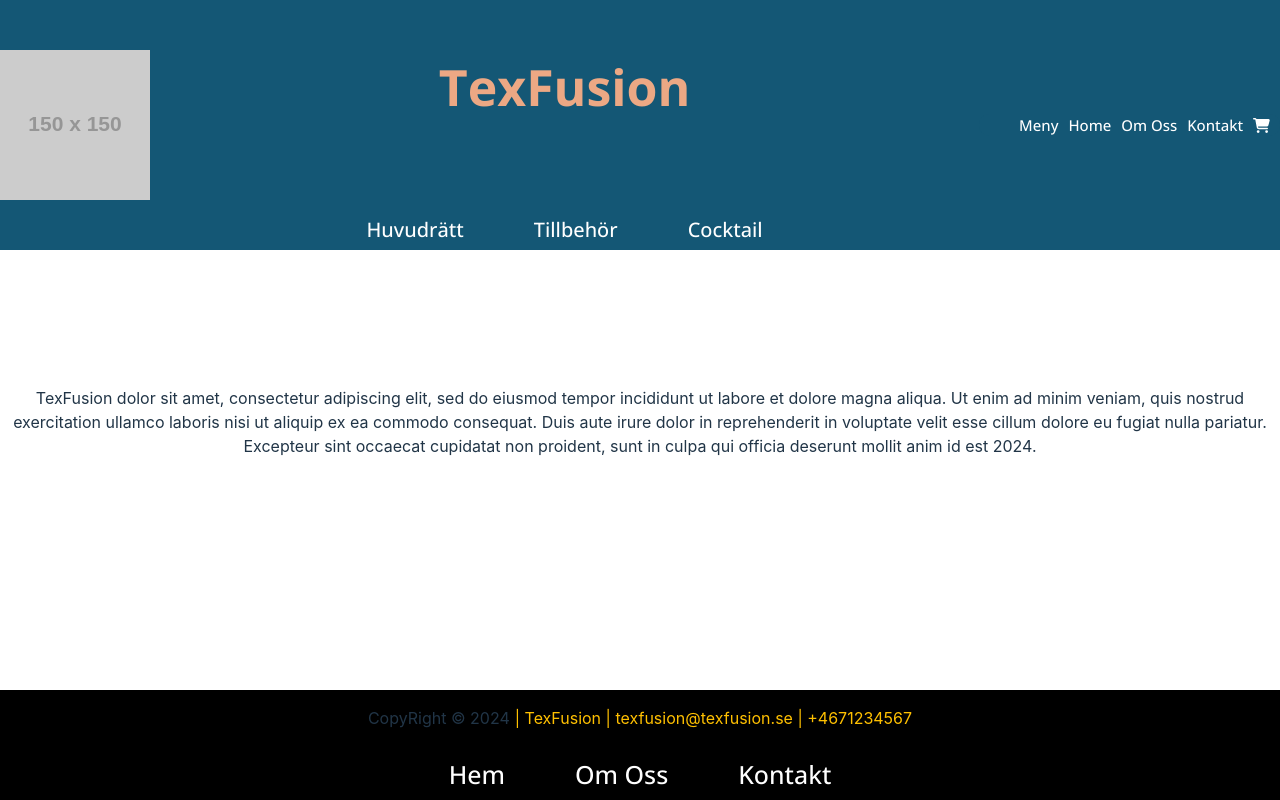
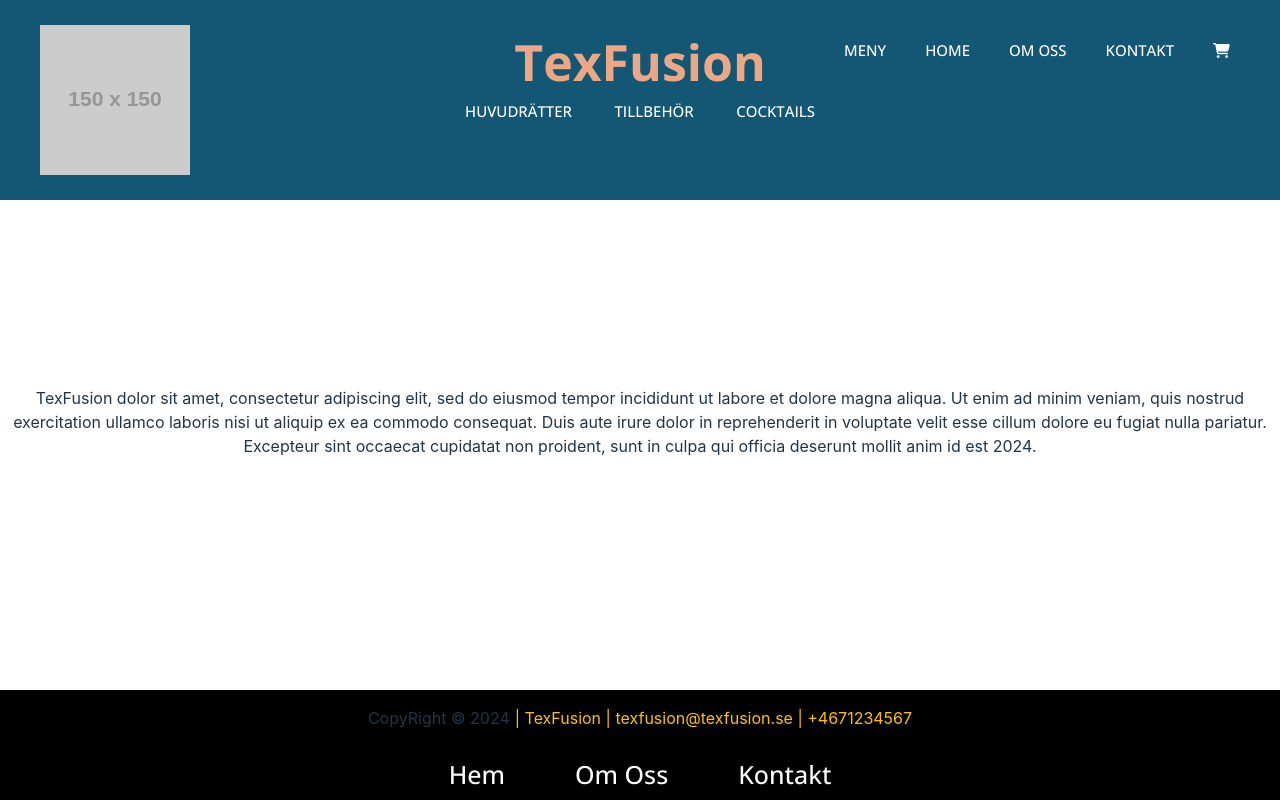
Before and after one commit to Rottweileriana/TexFusion, a React (Vite) app: page / in a window 1280 px wide. Built offline with nearby package versions, Linux system fonts and the light colour scheme.

Commit message:
Navbarpositions added some divs and divided nav in three for positioning

```diff
--- a/src/components/NavBarComponent.tsx
+++ b/src/components/NavBarComponent.tsx
@@ -17,6 +17,7 @@ export const NavBarComponent: React.FC = () => {
 
   return (
     <>
+      <NavbarBackground>
         <MainDiv>
           <LogoContainer>
             <img src="https://fakeimg.pl/150x150"/>
@@ -24,7 +25,6 @@ export const NavBarComponent: React.FC = () => {
           <LogotextSubnavbarContainer>
             <NavBarLogo>TexFusion</NavBarLogo>
             <NavBarListSub>
-            <NavBarListElements>
                 <LinkStyle
                   activeClass="active"
                   to="CourseMenu"
@@ -33,10 +33,8 @@ export const NavBarComponent: React.FC = () => {
                   offset={-162}
                   duration={500}
                 >
-                Huvudrätt
+                  HUVUDRÄTTER
                 </LinkStyle>
-            </NavBarListElements>
-            <NavBarListElements>
                 <LinkStyle
                   activeClass="active"
                   to="SidesMenu"
@@ -45,10 +43,8 @@ export const NavBarComponent: React.FC = () => {
                   offset={-162}
                   duration={500}
                 >
-                Tillbehör
+                  TILLBEHÖR
                 </LinkStyle>
-            </NavBarListElements>
-            <NavBarListElements>
                 <LinkStyle
                   activeClass="active"
                   to="CocktailMenu"
@@ -57,32 +53,30 @@ export const NavBarComponent: React.FC = () => {
                   offset={-162}
                   duration={500}
                 >
-                Cocktail
+                  COCKTAILS
                 </LinkStyle>
-            </NavBarListElements>
             </NavBarListSub>
           </LogotextSubnavbarContainer>
           <NavBarListMain>
-          <NavBarListElements>
               <NavLinkStyle
                 to="/menu"
               >
-              Meny
+                MENY
               </NavLinkStyle>
               <NavLinkStyle
                 to="/"
               >
-              Home
+                HOME
               </NavLinkStyle>
               <NavLinkStyle
                 to="/Info/OmOss"
               >
-              Om Oss
+                OM OSS
               </NavLinkStyle>
               <NavLinkStyle
                 to="/Info/Kontakt"
               >
-              Kontakt
+                KONTAKT
               </NavLinkStyle>
               <NavLinkStyle
                 to="/Shoppingcart"
@@ -92,28 +86,26 @@ export const NavBarComponent: React.FC = () => {
                 </Badge>
                 <FontAwesomeIcon icon={faShoppingCart} />
               </NavLinkStyle>
-          </NavBarListElements>
           </NavBarListMain>
         </MainDiv>
+      </NavbarBackground>
     </>
   );
 };
 
 //#region CSS
 
-const LogoContainer = styled.div`
-  display:flex;
-  width:150px;
-  height:150px;
-`;
-
-const LogotextSubnavbarContainer = styled.div`
-  width:250px;
-  height:100%;
-  display:flex;
-  flex-direction: column;
-  align-items:center;
-  justify-content:center;
+const NavbarBackground = styled.div`
+  display: flex;
+  align-items: center;
+  justify-content: center;
+  margin: 0;
+  background-color: #145775;
+  z-index: 9999;
+  width: 100%;
+  height: 200px;
+  position: fixed;
+  top: 0;
 `;
 
 const MainDiv = styled.div`
@@ -122,12 +114,25 @@ const MainDiv = styled.div`
   padding: 0;
   align-items: center;
   justify-content: space-between;
-  width: 100%;
-  height: 250px;
-  position: fixed;
-  top: 0;
-  margin-bottom: 10px;
-  background-color: #145775;
+  width: 95%;
+  max-width: 1200px;
+  height: 95%;
+  z-index: 9999;
+`;
+
+const LogoContainer = styled.div`
+  display:flex;
+  width: 33%;
+  height:150px;
+`;
+
+const LogotextSubnavbarContainer = styled.div`
+  width: 33%;
+  height:100%;
+  display: flex;
+  flex-direction: column;
+  align-items:center;
+  justify-content:center;
 `;
 
 const NavBarLogo = styled.h1`
@@ -143,44 +148,45 @@ const NavBarLogo = styled.h1`
   padding: 0;
 `;
 
-const NavBarListMain = styled.ul`
+const NavBarListSub = styled.div`
+  display:flex;
+  height:50%;
+  width: 350px;
+  justify-content: space-between;
   list-style-type: none;
-  display:flex;
   margin: 0px;
-  overflow: hidden;
-  background-color: #145775;
-  border-radius: 10px;
+  padding: 0px;
   cursor: pointer;
   z-index: 9999;
 `;
 
-const NavBarListSub = styled.ul`
+const NavBarListMain = styled.div`
+  list-style-type: none;
   display:flex;
-  height:50%;
-  justify-content:center;
-  align-items:flex-end;
-  list-style-type: none;
-  margin: 0px;
-  padding: 0px;
-  background-color: #145775;
+  justify-content: space-between;
+  margin: 0;
+  margin-bottom: 100px;
+  padding: 0;
+  width: 33%;
+  overflow: hidden;
   cursor: pointer;
   z-index: 9999;
 `;
 
-const NavBarListElements = styled.li`
-  color:white;
-  display:flex;
-  flex-direction: row;
-`;
+// const NavBarListElements = styled.li`
+//   color:white;
+//   display:flex;
+//   flex-direction: row;
+// `;
+
 // box-shadow: 0 0 10px rgba(0,0,0,0,5);
 const LinkStyle = styled(Link)`
   display: block;
   color: white;
   font-family: "Open Sans";
-  font-size: 20px;
+  font-size: 15px;
   margin: 0px;
   text-align: center;
-  padding: 5px 35px;
   text-decoration: none;
   position: relative;
   border-radius: 5px;
@@ -195,7 +201,7 @@ const NavLinkStyle: (typeof NavLink) = styled(NavLink)`
   font-family: "Open Sans";
   font-size: 15px;
   margin: 0px;
-  padding-right:10px;
+  padding-right: 10px;
   text-align: center;
   text-decoration: none;
   position: relative;
```
Lines whose indentation alone changed are shown as unchanged.
